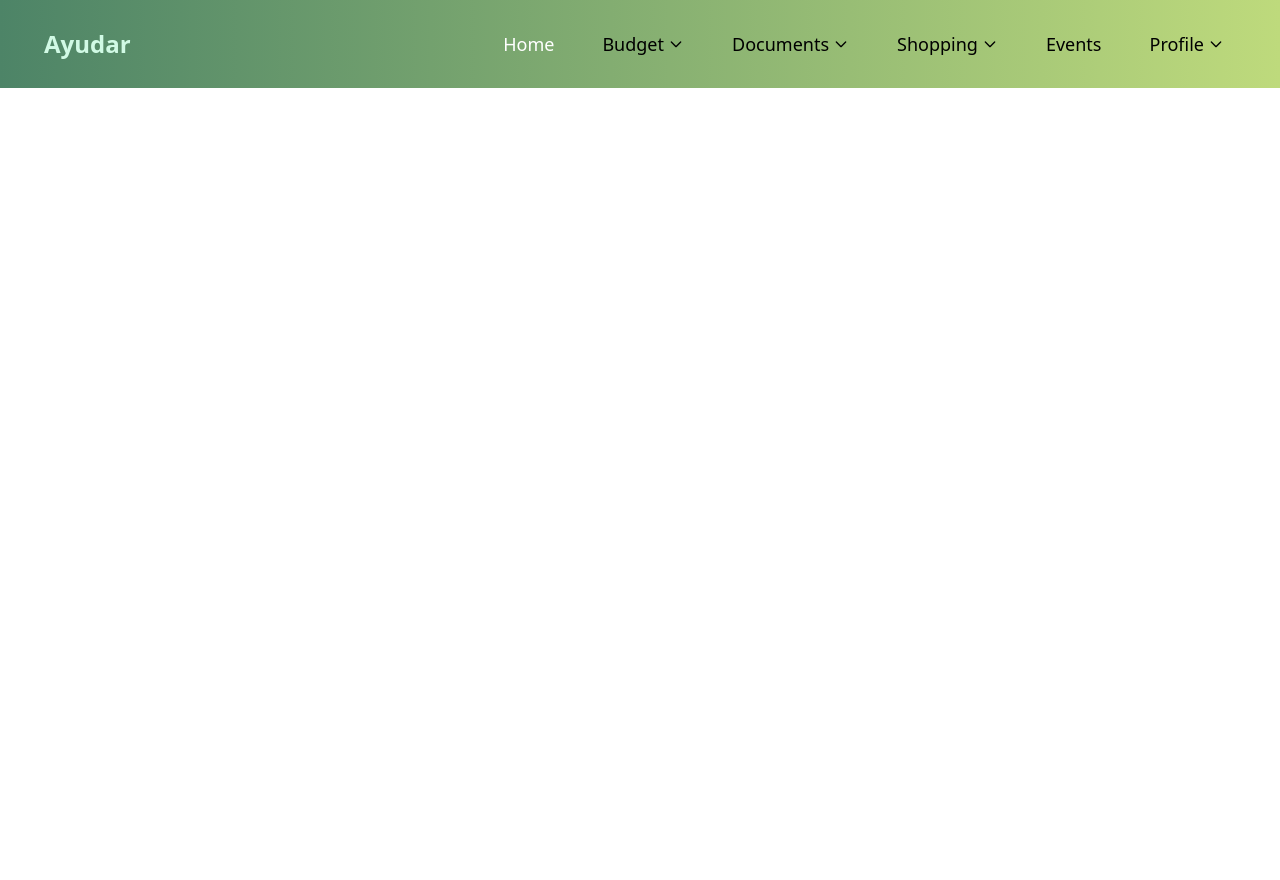
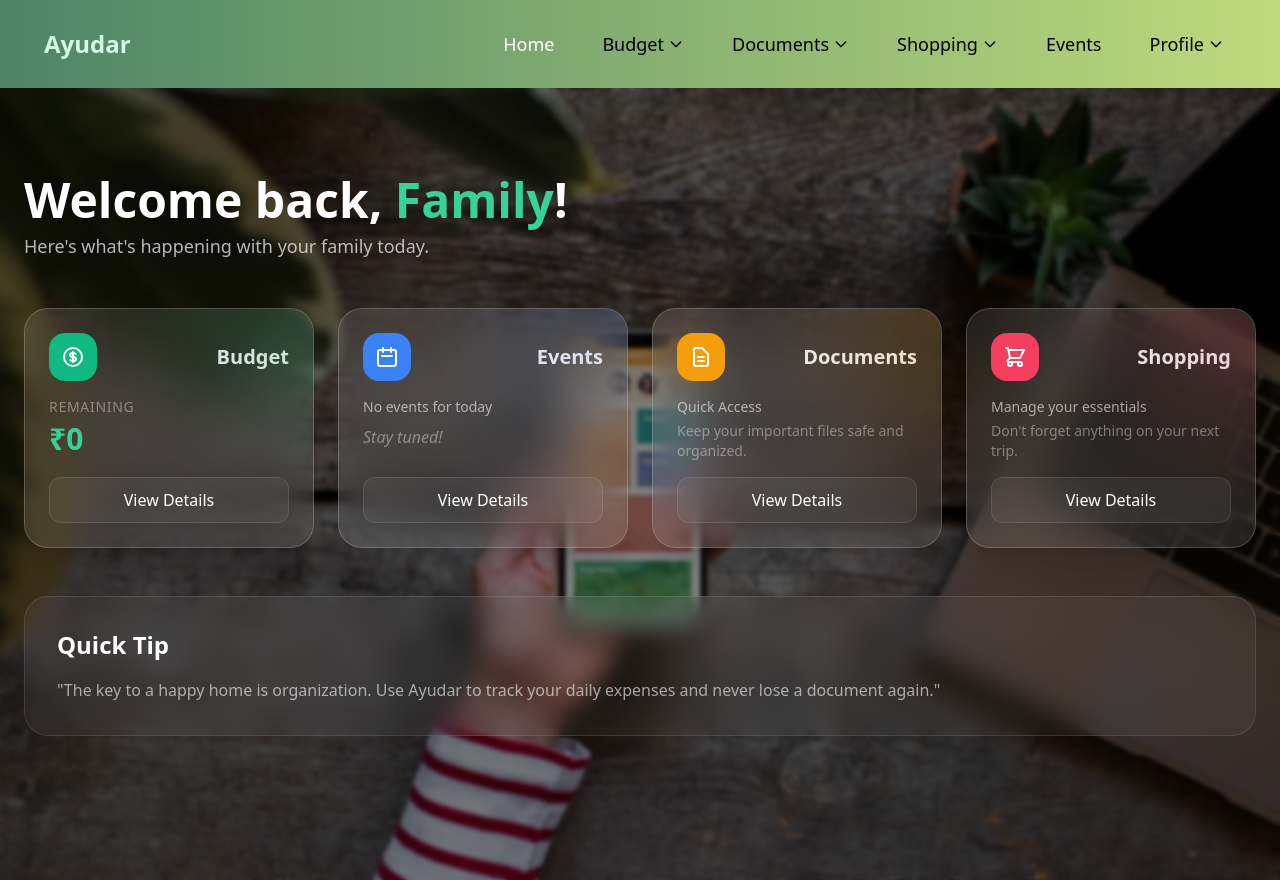
Before and after one commit to DineshTD98/Ayudar, a React (Vite) app in the folder frontend/: page /home in a window 1280 px wide. Before the commit the page ends 800 px from the top, so only its background shows below. Built offline with nearby package versions, Linux system fonts and the light colour scheme; no server answers; sample sign-in values are in the browser's storage.

Commit message:
home page update

```diff
--- /dev/null
+++ b/frontend/src/components/DashboardCard.jsx
@@ -0,0 +1,40 @@
+import { useNavigate } from "react-router-dom";
+
+const DashboardCard = ({ title, icon, content, link, color, footer }) => {
+  const navigate = useNavigate();
+
+  return (
+    <div className="relative group overflow-hidden rounded-3xl bg-white/10 backdrop-blur-xl border border-white/20 shadow-xl transition-all duration-300 hover:shadow-2xl hover:bg-white/15 p-6 flex flex-col h-full">
+      {/* Background Glow */}
+      <div className={`absolute -top-24 -right-24 w-48 h-48 rounded-full blur-3xl opacity-20 transition-opacity duration-500 group-hover:opacity-30 ${color || 'bg-emerald-500'}`}></div>
+
+      <div className="flex items-center justify-between mb-4">
+        <div className={`p-3 rounded-2xl ${color || 'bg-emerald-500/20'} text-white`}>
+          {icon}
+        </div>
+        <h3 className="text-xl font-semibold text-white/90">{title}</h3>
+      </div>
+
+      <div className="flex-grow text-white/70">
+        {content}
+      </div>
+
+      {footer && (
+        <div className="mt-6 pt-4 border-t border-white/10">
+          {footer}
+        </div>
+      )}
+
+      {link && (
+        <button
+          onClick={() => navigate(link)}
+          className="mt-4 w-full py-2.5 rounded-xl bg-white/5 hover:bg-white/10 text-white font-medium border border-white/10 transition-colors duration-200"
+        >
+          View Details
+        </button>
+      )}
+    </div>
+  );
+};
+
+export default DashboardCard;
--- a/frontend/src/components/expenses.jsx
+++ b/frontend/src/components/expenses.jsx
@@ -39,6 +39,10 @@ function Expenses() {
   };
 
   const deleteRow = (index) => {
+    if(rows[index].title !== ""|| rows.length === 1){
+    const confirmdelete = window.confirm("Are you sure you want to delete this row?");
+    if (!confirmdelete) return;
+    }
     setRows(rows.filter((_, i) => i !== index));
   };
 
@@ -101,7 +105,7 @@ function Expenses() {
                   />
                 </td>
 
-                {/* ✅ ONLY CATEGORY FIELD CHANGED */}
+                {/* Category Field */}
                 <td className="p-2 border">
                   <select
                     className="border p-1 w-full rounded"
--- a/frontend/src/pages/budget.jsx
+++ b/frontend/src/pages/budget.jsx
@@ -112,7 +112,7 @@ function Budget() {
   return (
     <div className="min-h-screen bg-gray-100 flex">
       {/* SIDEBAR */}
-      <aside className="w-[260px] bg-white shadow-lg p-4">
+      <aside className="w-[260px] fixed top-20 left-0 h-screen bg-white shadow-lg p-4">
         <h1 className="text-2xl font-bold text-green-700 mb-8 text-center">
           Budget
         </h1>
@@ -159,7 +159,7 @@ function Budget() {
       </aside>
 
       {/* MAIN CONTENT */}
-      <main className="flex-1 p-6">
+      <main className="flex-1 p-6 ml-[260px]">
         {error ? (
           <p className="text-red-600 text-center">
             Couldn't fetch the data
--- a/frontend/src/pages/home.jsx
+++ b/frontend/src/pages/home.jsx
@@ -1,4 +1,116 @@
+import { useContext } from "react";
+import { userContext } from "../App";
+import DashboardCard from "../components/DashboardCard";
+import Infoslide2 from "../assets/infoslideimages/infoslideimage3.jpg";
+
 function Home() {
-  return <></>;
+  const { remainingbudget } = useContext(userContext);
+
+  return (
+    <div
+      className="min-h-screen w-full bg-cover bg-center bg-no-repeat bg-fixed relative overflow-hidden flex flex-col pt-24 pb-12 px-6"
+      style={{ backgroundImage: `url(${Infoslide2})` }}
+    >
+      {/* Dark Overlay */}
+      <div className="absolute inset-0 bg-black/50 backdrop-blur-[2px]"></div>
+
+      {/* Main Content Area */}
+      <div className="relative z-10 max-w-7xl mx-auto w-full">
+        {/* Welcome Section */}
+        <div className="mb-12 animate-fade-in">
+          <h1 className="text-4xl md:text-5xl font-bold text-white mb-2">
+            Welcome back, <span className="text-emerald-400">Family</span>!
+          </h1>
+          <p className="text-white/70 text-lg font-light">
+            Here's what's happening with your family today.
+          </p>
+        </div>
+
+        {/* Dashboard Grid */}
+        <div className="grid grid-cols-1 md:grid-cols-2 lg:grid-cols-4 gap-6">
+          {/* Budget Widget */}
+          <DashboardCard
+            title="Budget"
+            color="bg-emerald-500"
+            icon={
+              <svg className="w-6 h-6" fill="none" stroke="currentColor" viewBox="0 0 24 24">
+                <path strokeLinecap="round" strokeLinejoin="round" strokeWidth="2" d="M12 8c-1.657 0-3 .895-3 2s1.343 2 3 2 3 .895 3 2-1.343 2-3 2m0-8c1.11 0 2.08.402 2.599 1M12 8V7m0 1v8m0 0v1m0-1c-1.11 0-2.08-.402-2.599-1M21 12a9 9 0 11-18 0 9 9 0 0118 0z" />
+              </svg>
+            }
+            content={
+              <div className="flex flex-col">
+                <span className="text-sm uppercase tracking-wider text-white/40 mb-1">Remaining</span>
+                <span className="text-3xl font-bold text-emerald-400">₹{remainingbudget.toLocaleString()}</span>
+              </div>
+            }
+            link="/budget"
+          />
+
+          {/* Events Widget */}
+          <DashboardCard
+            title="Events"
+            color="bg-blue-500"
+            icon={
+              <svg className="w-6 h-6" fill="none" stroke="currentColor" viewBox="0 0 24 24">
+                <path strokeLinecap="round" strokeLinejoin="round" strokeWidth="2" d="M8 7V3m8 4V3m-9 8h10M5 21h14a2 2 0 002-2V7a2 2 0 00-2-2H5a2 2 0 00-2 2v12a2 2 0 002 2z" />
+              </svg>
+            }
+            content={
+              <div className="flex flex-col">
+                <span className="text-sm text-white/60">No events for today</span>
+                <span className="mt-2 text-white/40 italic">Stay tuned!</span>
+              </div>
+            }
+            link="/events"
+          />
+
+          {/* Documents Widget */}
+          <DashboardCard
+            title="Documents"
+            color="bg-amber-500"
+            icon={
+              <svg className="w-6 h-6" fill="none" stroke="currentColor" viewBox="0 0 24 24">
+                <path strokeLinecap="round" strokeLinejoin="round" strokeWidth="2" d="M9 12h6m-6 4h6m2 5H7a2 2 0 01-2-2V5a2 2 0 012-2h5.586a1 1 0 01.707.293l5.414 5.414a1 1 0 01.293.707V19a2 2 0 01-2 2z" />
+              </svg>
+            }
+            content={
+              <div className="flex flex-col">
+                <span className="text-sm text-white/60 font-medium">Quick Access</span>
+                <p className="text-sm text-white/40 mt-1">Keep your important files safe and organized.</p>
+              </div>
+            }
+            link="/document/viewdocuments"
+          />
+
+          {/* Shopping Widget */}
+          <DashboardCard
+            title="Shopping"
+            color="bg-rose-500"
+            icon={
+              <svg className="w-6 h-6" fill="none" stroke="currentColor" viewBox="0 0 24 24">
+                <path strokeLinecap="round" strokeLinejoin="round" strokeWidth="2" d="M3 3h2l.4 2M7 13h10l4-8H5.4M7 13L5.4 5M7 13l-2.293 2.293c-.63.63-.184 1.707.707 1.707H17m0 0a2 2 0 100 4 2 2 0 000-4zm-8 2a2 2 0 11-4 0 2 2 0 014 0z" />
+              </svg>
+            }
+            content={
+              <div className="flex flex-col">
+                <span className="text-sm text-white/60">Manage your essentials</span>
+                <p className="text-sm text-white/40 mt-1">Don't forget anything on your next trip.</p>
+              </div>
+            }
+            link="/shopping/viewshopping"
+          />
+        </div>
+
+        {/* Quick Actions / Tips */}
+        <div className="mt-12 p-8 rounded-3xl bg-white/5 border border-white/10 backdrop-blur-md">
+           <h2 className="text-2xl font-semibold text-white mb-4">Quick Tip</h2>
+           <p className="text-white/60 leading-relaxed font-light">
+             "The key to a happy home is organization. Use Ayudar to track your daily expenses and never lose a document again."
+           </p>
+        </div>
+      </div>
+    </div>
+  );
 }
+
 export default Home;
```
